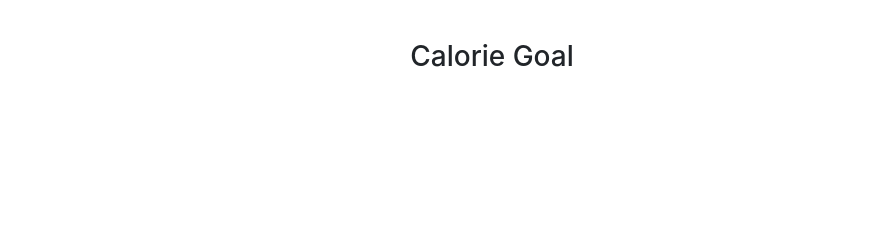
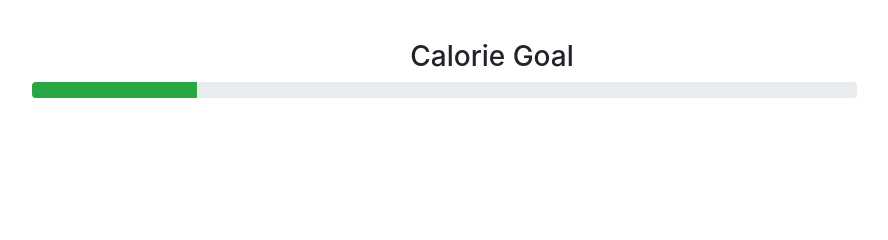
Before and after one commit to lwairore/django-calorie-tracker, a Django app: page / in a window 1280 px wide. Shown: the part 142-382 px from the top of the page, without its empty margins (148-1036 px from the left). Run offline with Django 3.2, Linux system fonts and the light colour scheme; the visitor is signed in with stand-in values (Sample User, id 1); data that the repository does not hold is empty; parts of the project's set-up code (start-up, migrations or seed data) failed here and were passed over; some libraries are stand-ins or nearby versions.

Commit message:
- Add 'Bootstrap' progress bar to show how much of the goal you've achieved.

```diff
--- a/calorie_tracker_app/templates/calorie_tracker/index.html
+++ b/calorie_tracker_app/templates/calorie_tracker/index.html
@@ -39,6 +39,16 @@
         <br>
 
         <h3 style="text-align:center">Calorie Goal</h3>
+        <div class="row">
+            <div class="col-md-9 offset-1">
+                <div class="progress">
+                    <div class="progress-bar bg-success" role="progressbar" style="width: 20%" aria-valuenow="0"
+                        aria-valuemin="0" aria-valuemax="0"></div>
+
+                </div>
+            </div>
+        </div>
+
     </div>
 </head>
 
```
